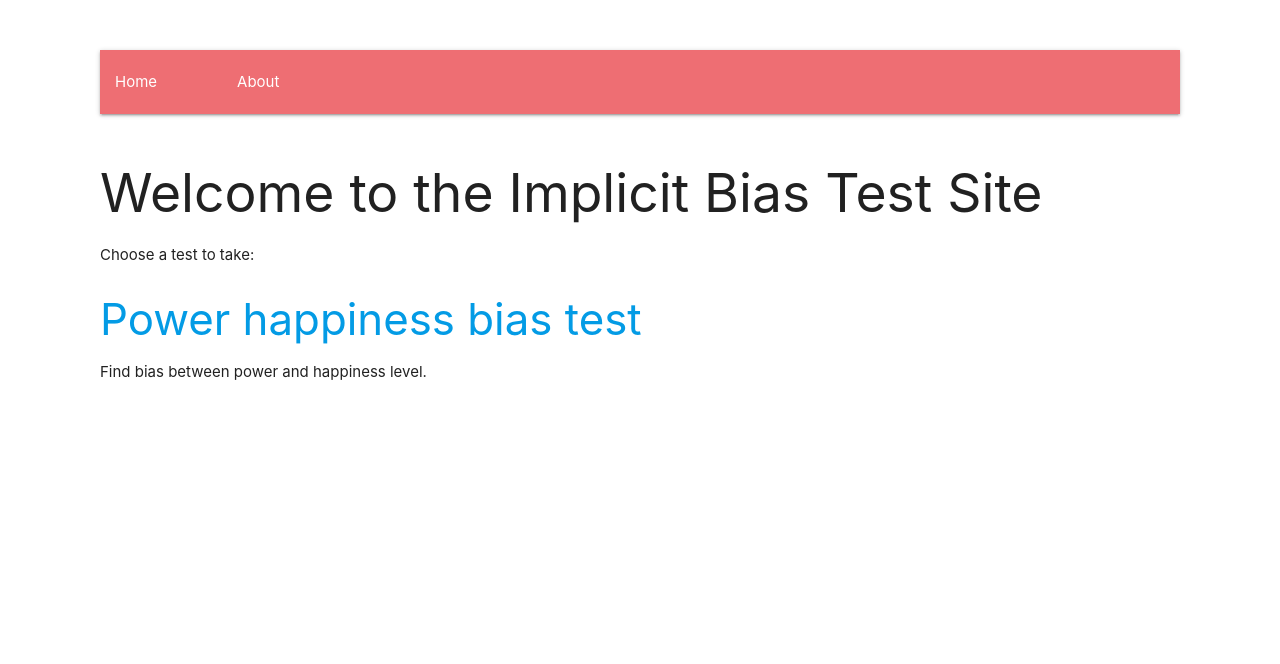
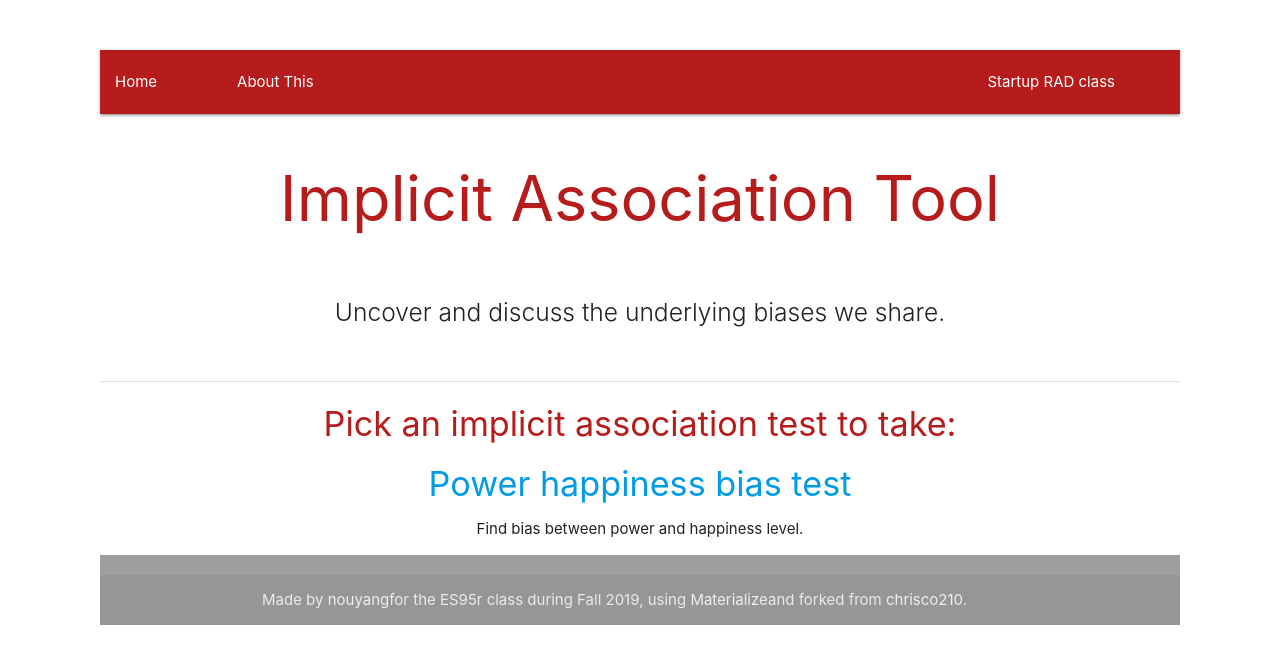
Before and after one commit to arilaen/implicit-bias, a React (Create React App) app: page / in a window 1280 px wide. Shown: the top 664 px of the page. Built offline with nearby package versions, Linux system fonts and the light colour scheme.

Commit message:
updatings styles

```diff
--- a/src/App.js
+++ b/src/App.js
@@ -13,13 +13,16 @@ export default function App() {
   return (
     <Router>
       <div className="nav-and-content">
-        <nav>
+        <nav class="red darken-4" role="navigation">
           <ul>
             <li>
               <Link to="/">Home</Link>
             </li>
             <li>
-              <Link to="/about">About</Link>
+              <Link to="/about">About This</Link>
+            </li>
+            <li class="right">
+              <Link to="https://tech.seas.harvard.edu/rad">Startup RAD class</Link>
             </li>
           </ul>
         </nav>
@@ -34,7 +37,28 @@ export default function App() {
             <Home />
           </Route>
         </Switch>
+
+        <footer class="page-footer grey">
+
+            <div class="footer-copyright">
+                <div class="container">
+                    Made by <a class="grey-text text-lighten-3"
+                    href="https://github.com/nouyang/">nouyang</a>
+                for the ES95r class during Fall 2019, using <a
+                class="grey-text text-lighten-3"
+                href="http://materializecss.com">Materialize</a>
+            and forked from <a class="grey-text
+            text-lighten-3"
+            href="https://github.com/chrisco210/Implicit">chrisco210</a>.
+
+        </div>
+    </div>
+
+
+</footer>
+
       </div>
+
     </Router>
   );
 }
--- a/src/components/TestSelection.js
+++ b/src/components/TestSelection.js
@@ -6,12 +6,12 @@ import tests from '../data/tests'
 export default function TestSelection() {
   return (
     <div>
-      <p>Choose a test to take:</p>
+        <h4 class="header center red-text text-darken-4">Pick an implicit association test to take:</h4>
       <section className="test-list">
       {tests.map(({name, description, id}) => (
         <div className="test-option" key={id}>
-          <h3><Link to={`/test/${id}`}>{name}</Link></h3>
-          <p>{description}</p>
+          <h4 class="header center grey-text"><Link to={`/test/${id}`}>{name}</Link></h4>
+          <p class="center">{description}</p>
         </div>
       ))}
       </section>
--- a/src/containers/Home.js
+++ b/src/containers/Home.js
@@ -4,7 +4,14 @@ import TestSelection from '../components/TestSelection'
 export default function Home() {
   return (
     <div>
-      <h2>Welcome to the Implicit Bias Test Site</h2>
+    <h1 class="header center red-text text-darken-4">Implicit Association Tool</h1>
+    <div class="row center">
+        <h5 class="header col s12 light">
+            <p>Uncover and discuss the underlying biases we share.</p>
+        </h5>
+      </div>
+
+      <div class="divider"></div>
       <TestSelection />
     </div>
   )
--- a/src/scss/implicit-bias-test.scss
+++ b/src/scss/implicit-bias-test.scss
@@ -58,3 +58,11 @@
   max-width: 1000px;
   margin: 0 auto 24px;
 }
+
+.row .borderme {
+        border: 5px solid grey;
+    /*width: 80%;*/
+    /*height: 50%;*/
+    min-width: 600px;
+    height: 600px;
+}
```
